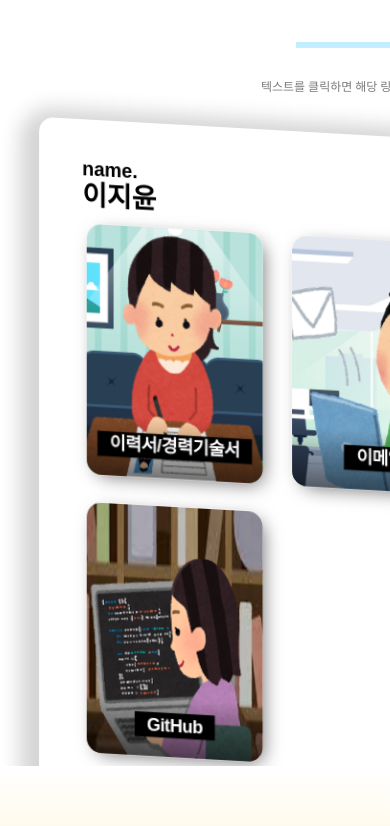
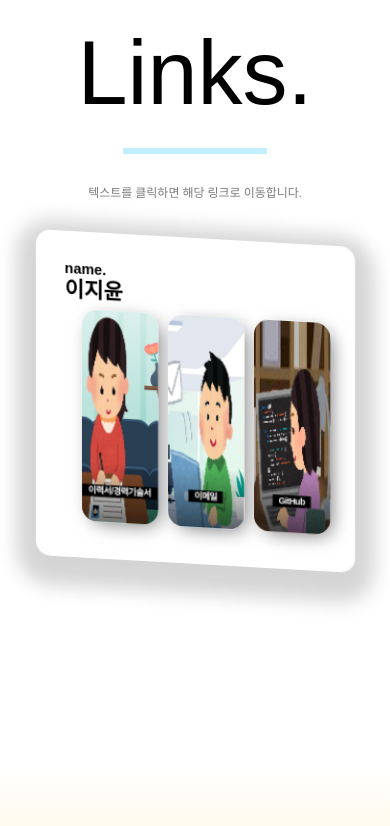
Before and after one commit to lizhilunDev/react-profile, a React app: page / in a window 390 px wide. Shown: the part 2618-3444 px from the top of the page. Built offline with nearby package versions, Linux system fonts and the light colour scheme; a web font is replaced by a local one.

Commit message:
Links 반응형 적용

```diff
--- a/src/components/MovingCard/MovingCard.scss
+++ b/src/components/MovingCard/MovingCard.scss
@@ -14,17 +14,21 @@
   transform-style: preserve-3d;
   transform: rotateX(11deg) rotateY(16.5deg);
   min-width: 595px;
+  text-align: center;
 
   h3 {
-    display: inline-block;
+    display: block;
     font-size: 20px;
     font-weight: 600;
     margin-bottom: 0.5vh;
+    text-align: left;
   }
 
   h2 {
+    display: block;
     font-size: 28px;
     font-weight: 800;
+    text-align: left;
   }
 }
 
@@ -65,7 +69,6 @@
 
 .card-one {
   .card-img {
-    // top: px;
     right: 20px;
     width: 120%;
     overflow: hidden;
@@ -139,3 +142,67 @@
     color: #000000;
   }
 }
+
+@media (max-width: 820px) and (min-width: 461px) {
+  .card-wrap {
+    min-width: 0px;
+    width: 60vw;
+    padding: 20px 18px;
+
+    h3 {
+      font-size: 17px;
+    }
+
+    h2 {
+      font-size: 25px;
+    }
+  }
+
+  .card {
+    width: 18vw;
+    margin-top: 2vh;
+    border-radius: 15px;
+    display: inline-block;
+    height: 20vh;
+
+    &:not(:last-child) {
+      margin-right: 10px;
+    }
+  }
+
+  .card-title {
+    font-size: 15px;
+  }
+}
+
+@media (max-width: 460px) {
+  .card-wrap {
+    min-width: 0px;
+    width: 70vw;
+    padding: 30px 30px;
+
+    h3 {
+      font-size: 15px;
+    }
+
+    h2 {
+      font-size: 22px;
+    }
+  }
+
+  .card {
+    width: 20vw;
+    margin-top: 2vh;
+    border-radius: 15px;
+    display: inline-block;
+    height: 25vh;
+
+    &:not(:last-child) {
+      margin-right: 10px;
+    }
+  }
+
+  .card-title {
+    font-size: 9px;
+  }
+}
```
